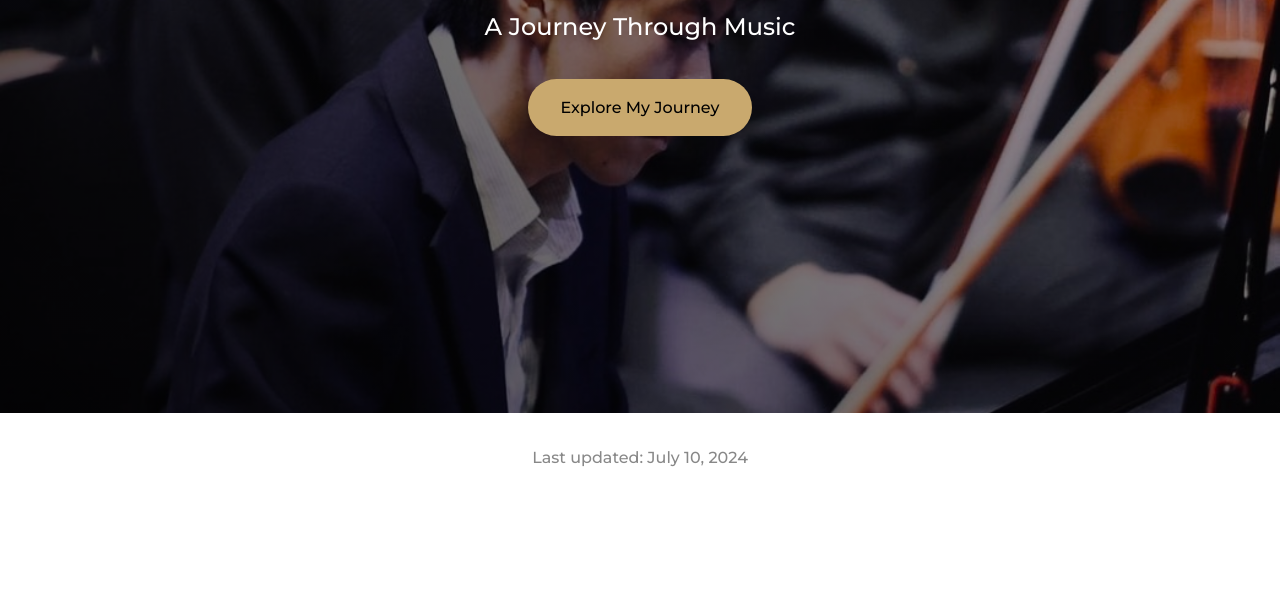
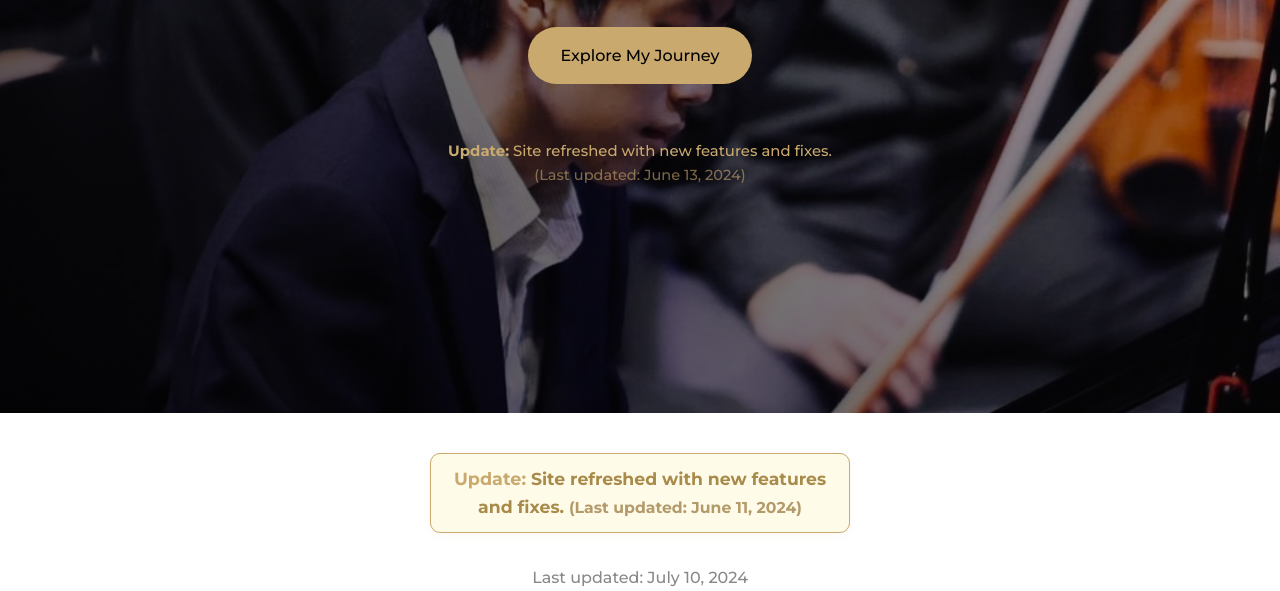
Before and after one commit to yuqiaochen123/Personal-website, a plain HTML site: page index.html in a window 1280 px wide. Shown: the part 387-978 px from the top of the page. Before the commit the page ends 858 px from the top, so only its background shows below. Drawn offline with Linux system fonts and the light colour scheme; a web font is replaced by a local one.

Commit message:
Move and restyle update announcement on homepage

```diff
--- a/index.html
+++ b/index.html
@@ -394,9 +394,15 @@
                 <h1 class="hero-title">Yuqiao Chen</h1>
                 <p class="hero-subtitle">A Journey Through Music</p>
                 <a href="global-experience.html" class="cta-button">Explore My Journey</a>
+                <div class="update-announcement" style="background: none; border: none; color: #c9a96e; border-radius: 0; padding: 0; margin: 3.5rem auto 0 auto; max-width: 420px; text-align: center; font-family: 'Montserrat', sans-serif; font-size: 0.93rem; font-weight: 500; box-shadow: none;">
+                    <span style="font-size:0.93rem; font-weight:600; color:#c9a96e;">Update:</span> Site refreshed with new features and fixes. <span style="font-size:0.91rem; color:#c9a96e99;">(Last updated: June 13, 2024)</span>
+                </div>
             </div>
         </section>
     </main>
+    <div class="update-announcement" style="background: #fffbe9; border: 1.5px solid #c9a96e; color: #a88b4a; border-radius: 10px; padding: 0.7rem 1.2rem; margin: 2.5rem auto 1.5rem auto; max-width: 420px; text-align: center; font-family: 'Montserrat', sans-serif; font-size: 1.08rem; font-weight: 600; box-shadow: 0 2px 10px rgba(201,169,110,0.07);">
+        <span style="font-size:1.1rem; font-weight:700; color:#c9a96e;">Update:</span> Site refreshed with new features and fixes. <span style="font-size:0.98rem; color:#b39a6b;">(Last updated: June 11, 2024)</span>
+    </div>
 
     <footer style="text-align:center; color:#888; font-family:'Montserrat',sans-serif; font-size:1rem; margin: 2rem 0 1rem 0;">
         Last updated: July 10, 2024
```
